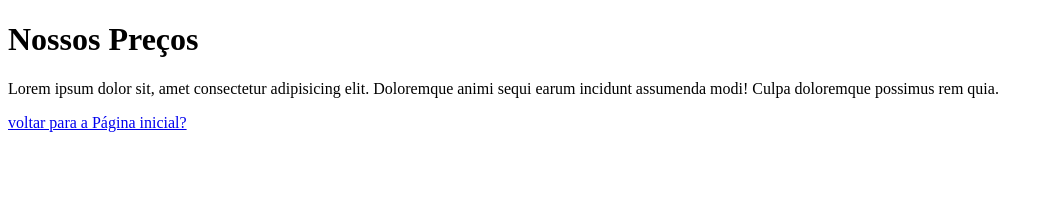
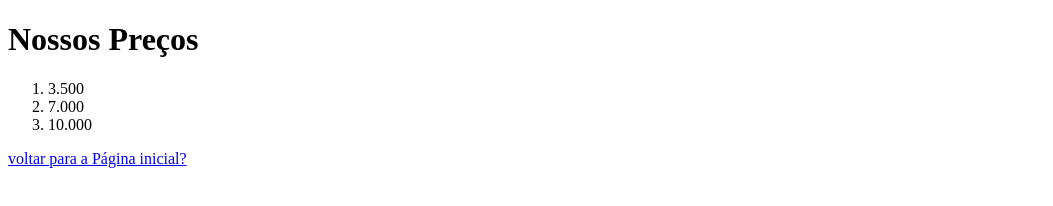
Before and after one commit to Dennissant/navegacao, a plain HTML site: page Precos.html in a window 1280 px wide. Shown: the whole page, without its empty margins (0-1053 px from the left). Drawn offline with Linux system fonts and the light colour scheme.

Commit message:
adicionei conteudo

```diff
--- a/Precos.html
+++ b/Precos.html
@@ -7,8 +7,10 @@
 </head>
 <body>
     <h1>Nossos Preços</h1>
-    <p>Lorem ipsum dolor sit, amet consectetur adipisicing elit.
-     Doloremque animi sequi earum incidunt assumenda modi! Culpa doloremque possimus rem quia.</p>
+   <ol>
+    <li>3.500</li>
+   <li>7.000</li>
+   <li>10.000</li></ol>
      <a href="/index.html">voltar para a Página inicial?</a>
 </body>
 </html>
```
Also changed, not shown: contatos.html (+1 -1 lines), servicos.html (+1 -2 lines), sobre-mim.html (+1 -4 lines).
